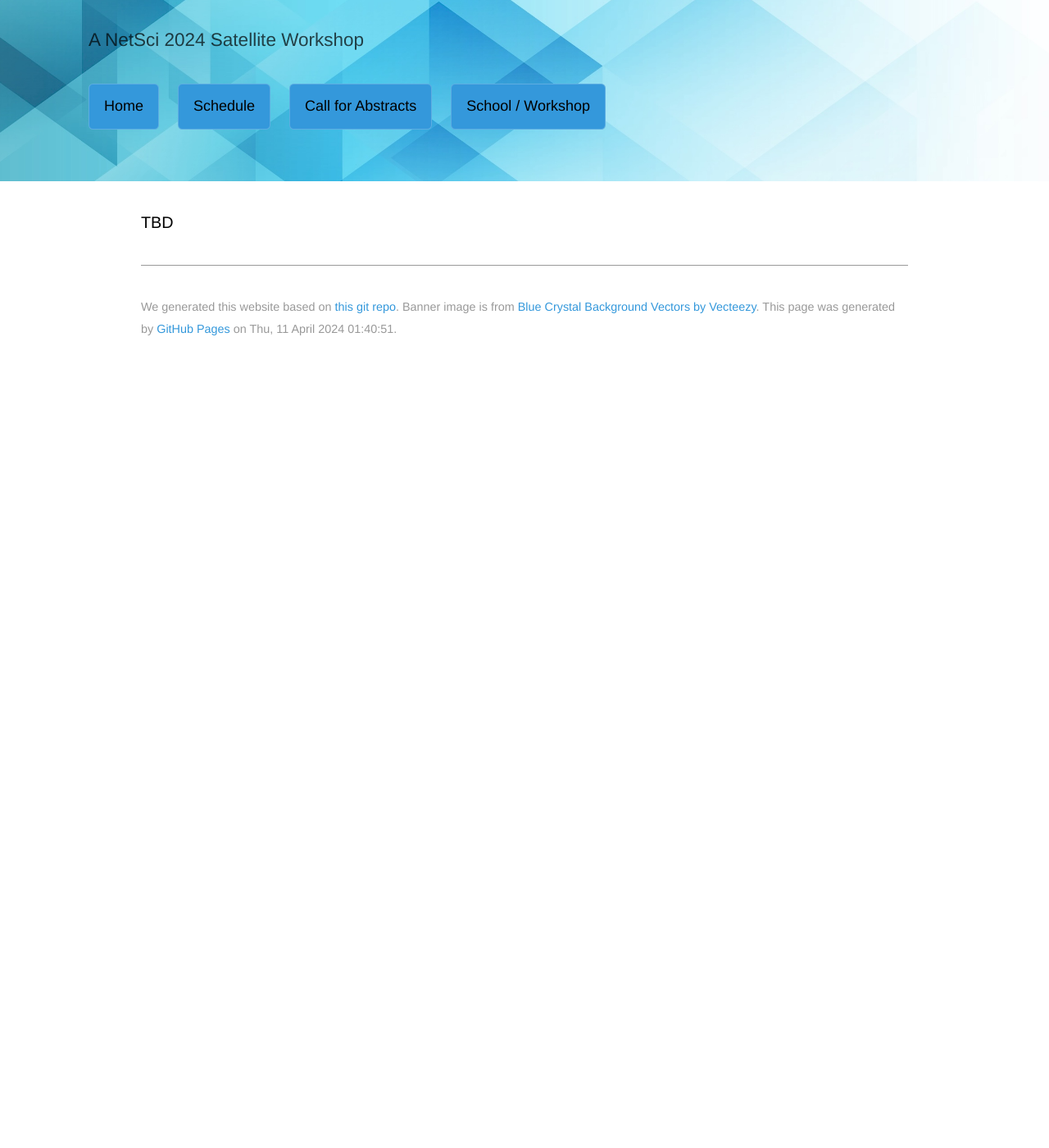
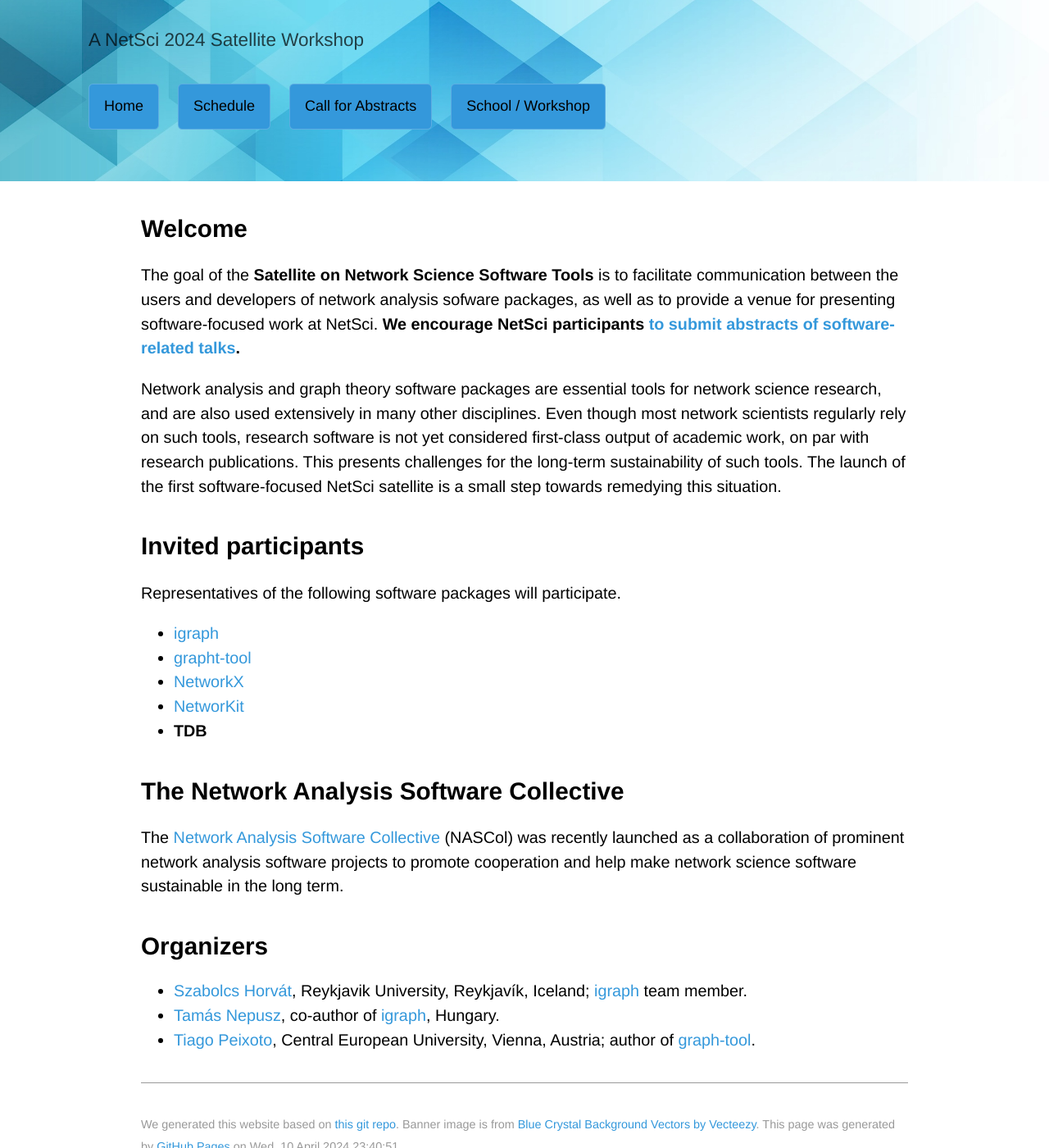
Before and after one commit to nas-col/netsci.nascol.net, a Jekyll site: the page built from index.md, in a window 1280 px wide and 1400 px high, scrolled down 207 px. Shown: the whole window at 82% size. Built offline with Jekyll 4.4.1, drawn with Linux system fonts in a browser that asks for light colours; some web fonts are replaced; our own code applies the rules of GitHub Pages for plain Markdown files; before the commit the page ends 900 px from its top, so only the background shows below that.

Commit message:
First draft

```diff
--- a/_config.yml
+++ b/_config.yml
@@ -1,7 +1,7 @@
 title: Software Tools for Supporting Network Science
 description: "A NetSci 2024 Satellite Workshop"
 
-timezone: Europe/Vienna
+timezone: Atlantic/Reykjavik
 
 navigation:
   Home: "/"
--- a/index.md
+++ b/index.md
@@ -2,4 +2,28 @@
 layout: default
 ---
 
-TBD
+## Welcome
+
+The goal of the **Satellite on Network Science Software Tools** is to facilitate communication between the users and developers of network analysis sofware packages, as well as to provide a venue for presenting software-focused work at NetSci. **We encourage NetSci participants [to submit abstracts of software-related talks](cfa).**
+
+Network analysis and graph theory software packages are essential tools for network science research, and are also used extensively in many other disciplines. Even though most network scientists regularly rely on such tools, research software is not yet considered first-class output of academic work, on par with research publications. This presents challenges for the long-term sustainability of such tools. The launch of the first software-focused NetSci satellite is a small step towards remedying this situation.
+
+## Invited participants
+
+Representatives of the following software packages will participate.
+
+ - [igraph](https://igraph.org)
+ - [grapht-tool](https://graph-tool.skewed.de/)
+ - [NetworkX](https://networkx.org/)
+ - [NetworKit](https://networkit.github.io/)
+ - **TDB**
+
+## The Network Analysis Software Collective
+
+The [Network Analysis Software Collective](https://nascol.net) (NASCol) was recently launched as a collaboration of prominent network analysis software projects to promote cooperation and help make network science software sustainable in the long term.
+
+## Organizers
+
+ * [Szabolcs Horvát](http:/szhorvat.net), Reykjavik University, Reykjavík, Iceland; [igraph](https://igraph.org) team member.
+ * [Tamás Nepusz](http://sixdegrees.hu/), co-author of [igraph](https://igraph.org), Hungary.
+ * [Tiago Peixoto](https://skewed.de/), Central European University, Vienna, Austria; author of [graph-tool](https://graph-tool.skewed.de/).
```
Also changed, not shown: cfa.md (+9 -1 lines), assets/images/matts.jpg (added), assets/images/szabolcsh.jpg (added), assets/images/tamasn.jpg (added), assets/images/tiagop.jpg (added).
